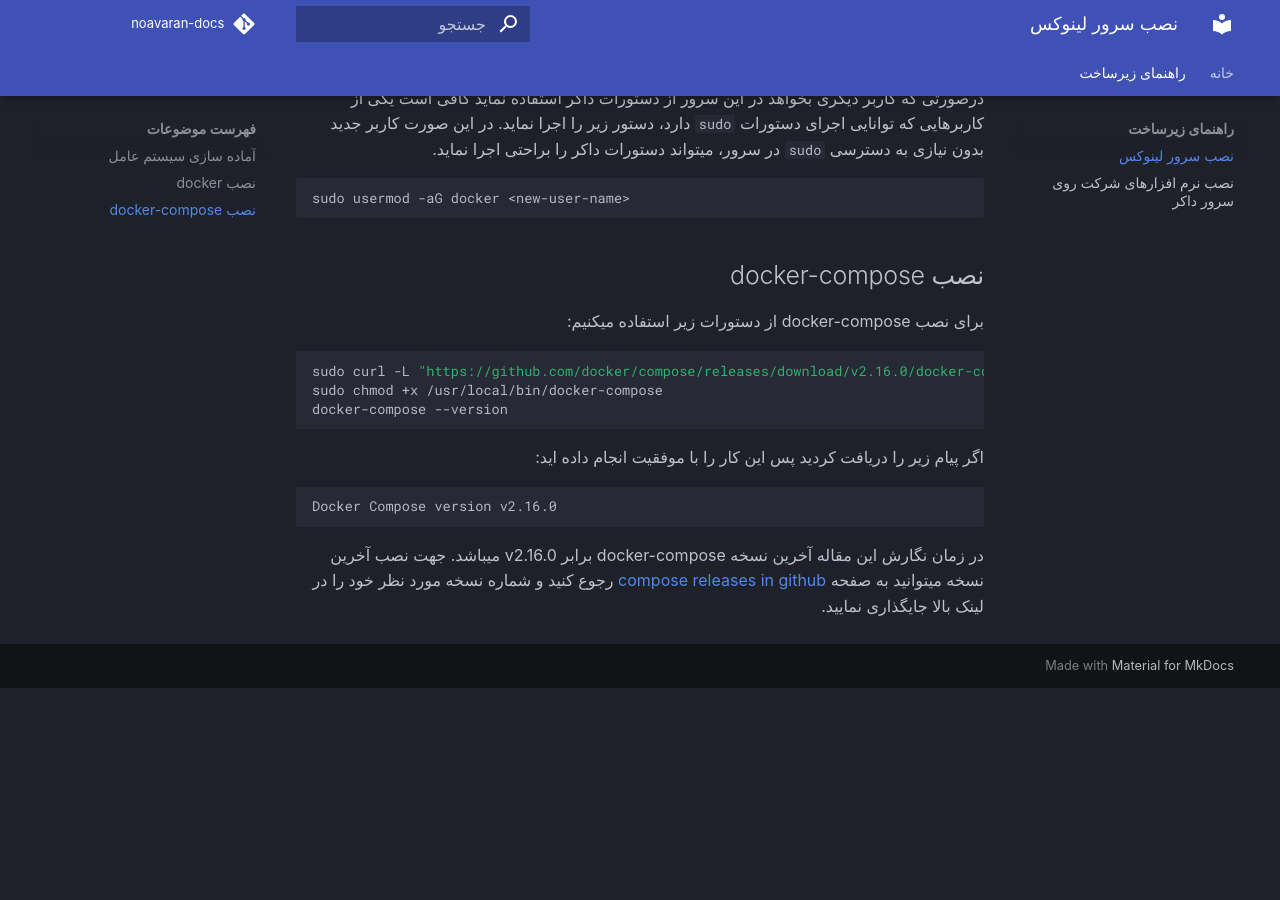
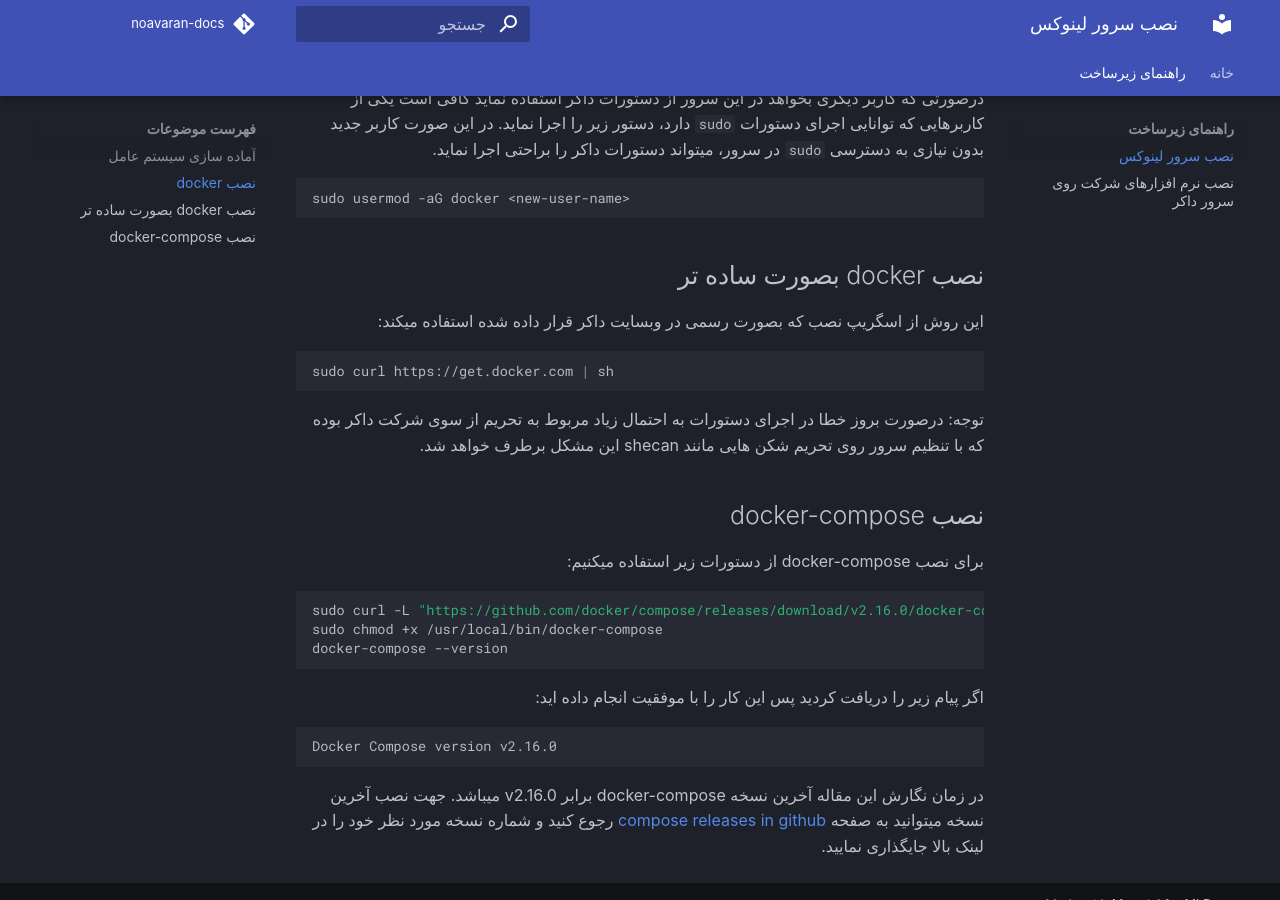
Before and after one commit to blue-innovators/noavaran-docs, an MkDocs documentation site: the page built from docs/infrastructure/setup-linux-server.md, in a window 1280 px wide and 900 px high, scrolled down 1113 px. Built offline with MkDocs 1.6.1 and Material for MkDocs 9.7.7, drawn with Linux system fonts in a browser that asks for light colours; some web fonts are replaced; comment, search, counter and statistics services are not loaded; before the commit the page ends 1801 px from its top, so only the background shows below that.

Commit message:
add docker simple install intructions

````diff
--- a/docs/infrastructure/setup-linux-server.md
+++ b/docs/infrastructure/setup-linux-server.md
@@ -47,6 +47,14 @@
 sudo usermod -aG docker <new-user-name>
 ```
 
+## نصب docker بصورت ساده تر
+این روش از اسگریپ نصب که بصورت رسمی در وبسایت داکر قرار داده شده استفاده میکند:
+```sh
+sudo curl https://get.docker.com | sh
+```
+
+توجه: درصورت بروز خطا در اجرای دستورات به احتمال زیاد مربوط به تحریم از سوی شرکت داکر بوده که با تنظیم سرور روی تحریم شکن هایی مانند shecan این مشکل برطرف خواهد شد.
+
 ## نصب docker-compose
 برای نصب docker-compose از دستورات زیر استفاده میکنیم:
 
````
